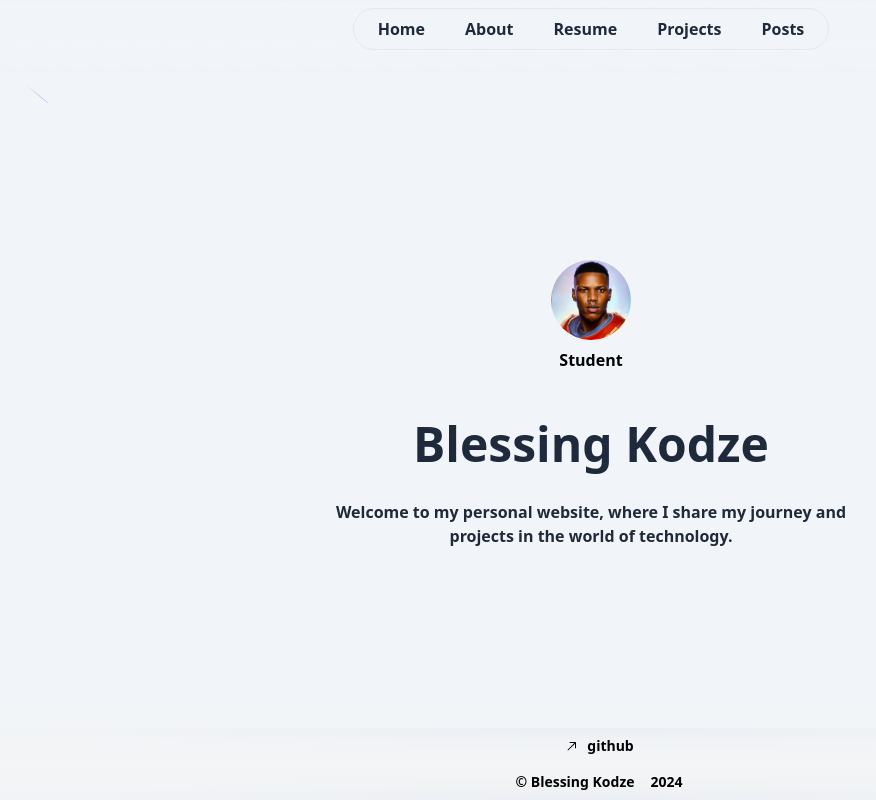
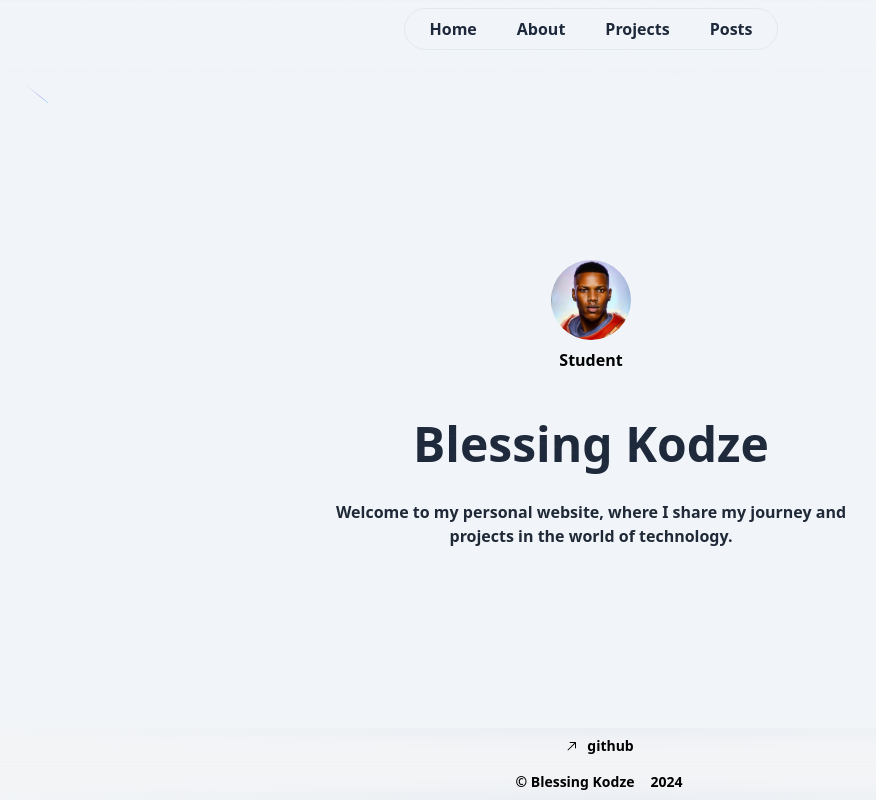
Before and after one commit to Chinxeleer/chinxeleer-web, a Next.js app: page / in a window 1280 px wide. Shown: the whole page, without its empty margins (49-925 px from the left). Built offline with nearby package versions, Linux system fonts and the light colour scheme.

Commit message:
removed resume tab

```diff
--- a/app/resume/page.tsx
+++ /dev/null
@@ -1,3 +0,0 @@
-export default function Resume() {
-  return <section className="flex flex-1">Resume Section</section>;
-}
--- a/components/Nav.tsx
+++ b/components/Nav.tsx
@@ -5,7 +5,6 @@ const Nav = () => {
   const pageLinks = [
     { link: "/", text: "Home" },
     { link: "/about", text: "About" },
-    { link: "/resume", text: "Resume" },
     { link: "/projects", text: "Projects" },
     { link: "/posts", text: "Posts" },
   ];
```
Also changed, not shown: 1 other file (tests, documents, lock files or other folders).
